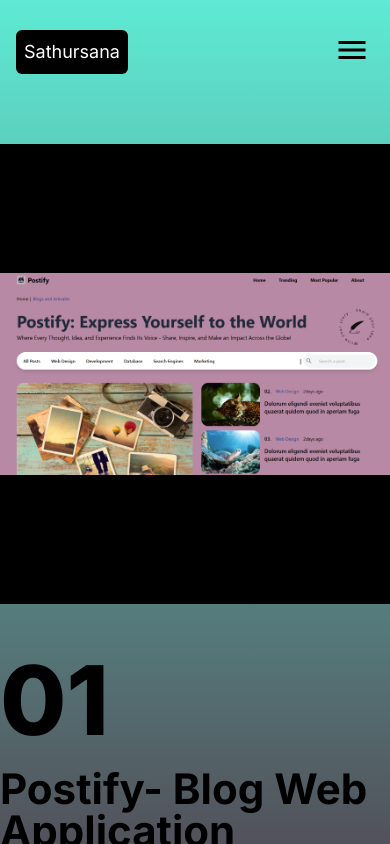
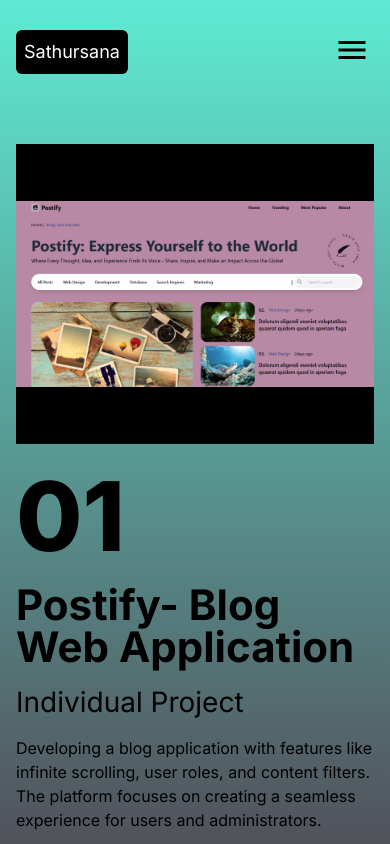
Before and after one commit to Sathursanak/portfolio, a Next.js app: page /portfolio in a window 390 px wide. Built offline with nearby package versions, Linux system fonts and the light colour scheme.

Commit message:
update about page

```diff
--- a/app/about/page.jsx
+++ b/app/about/page.jsx
@@ -88,6 +88,9 @@ const page = () => {
                   <div className="rounded p-2 text-sm cursor-pointer bg-black text-white hover:bg-white hover:text-black">
                     Spring Boot
                   </div>
+                  <div className="rounded p-2 text-sm cursor-pointer bg-black text-white hover:bg-white hover:text-black">
+                    Node.js
+                  </div>
                 </div>
               </div>
 
@@ -100,6 +103,18 @@ const page = () => {
                   </div>
                   <div className="rounded p-2 text-sm cursor-pointer bg-black text-white hover:bg-white hover:text-black">
                     MySQL
+                  </div>
+                </div>
+              </div>
+              {/* Tools and Frameworks */}
+              <div className="flex flex-col gap-4">
+                <h2 className="font-semibold text-lg">Tools</h2>
+                <div className="flex gap-4 flex-wrap">
+                  <div className="rounded p-2 text-sm cursor-pointer bg-black text-white hover:bg-white hover:text-black">
+                    Github
+                  </div>
+                  <div className="rounded p-2 text-sm cursor-pointer bg-black text-white hover:bg-white hover:text-black">
+                    Figma
                   </div>
                 </div>
               </div>
--- a/app/portfolio/page.jsx
+++ b/app/portfolio/page.jsx
@@ -1,17 +1,11 @@
 "use client";
 
 import { motion } from "framer-motion";
-import React from "react";
-import { useState, useRef } from "react";
-
+import React, { useState, useRef } from "react";
 import { Swiper, SwiperSlide } from "swiper/react";
 import "swiper/css";
-
 import { BsArrowUpRight, BsGithub } from "react-icons/bs";
-
 import Link from "next/link";
-
-
 
 const projects = [
   {
@@ -134,7 +128,7 @@ const page = () => {
     <motion.div
       initial={{ opacity: 0 }}
       animate={{ opacity: 1 }}
-      className="min-h-[80vh] flex flex-col justify-center py-12 xl:px-0"
+      className="min-h-[80vh] flex flex-col justify-center py-12 xl:px-0 px-4 sm:px-6" // Added sm:px-6 for small screen padding
     >
       <div className="container mx-auto ">
         <div className="flex flex-col xl:flex-row xl:gap-[30px]">
@@ -151,7 +145,6 @@ const page = () => {
               </div>
               {/* category */}
               <div className="text-[28px] font-semi-bold leading-none text-black group-hover:text-accent duration-500 capitalize">
-                {" "}
                 {project.category}
               </div>
 
@@ -200,7 +193,7 @@ const page = () => {
               </button>
             </div>
           </div>
-          <div className="w-full xl:w-[50%]">
+          <div className="w-full xl:w-[50%] hidden xl:block">
             <Swiper
               spaceBetween={30}
               slidesPerView={1}
@@ -221,6 +214,16 @@ const page = () => {
               ))}
             </Swiper>
           </div>
+          {/* Mobile view image */}
+          <div className="w-full xl:hidden mb-6">
+            <div className="relative group flex justify-center items-center bg-black">
+              <img
+                src={project.img}
+                alt={project.title}
+                className="w-full h-[300px] object-contain rounded-lg"
+              />
+            </div>
+          </div>
         </div>
       </div>
     </motion.div>
--- a/components/navbar.jsx
+++ b/components/navbar.jsx
@@ -24,29 +24,29 @@ const Navbar = () => {
     opened: {
       x: "0",
       transition: {
-        when : "beforeChildren",
-        staggerChildren: 0.2,},
+        when: "beforeChildren",
+        staggerChildren: 0.2,
+      },
     },
   };
 
   const listItemVariants = {
-     closed:{
+    closed: {
       x: -10,
       opacity: 0,
-
-     },
-     opened:{
+    },
+    opened: {
       x: 0,
       opacity: 1,
-     }
+    },
   };
+
   return (
     <div className="h-full flex items-center justify-between px-4 sm:px-8 md:px-12 lg:px-20 xl:px-48 text-xl">
       {/* Desktop Navigation Links */}
       <div className="hidden md:flex gap-8">
         {links.map((link) => (
-          <NavLink link={link} key={link.title}/>
-
+          <NavLink link={link} key={link.title} />
         ))}
       </div>
 
@@ -85,7 +85,7 @@ const Navbar = () => {
           onClick={() => setOpen((prev) => !prev)}
         >
           {open ? (
-            <MdClose className="text-4xl text-white" />
+            <MdClose className="text-4xl text-white absolute top-4 right-4 z-50" />
           ) : (
             <MdMenu className="text-4xl text-black" />
           )}
@@ -96,11 +96,14 @@ const Navbar = () => {
             variants={listVariants}
             initial="closed"
             animate="opened"
-            className="absolute top-0 left-0 w-screen h-screen bg-black text-white flex flex-col items-center justify-center gap-8 text-4xl z-50"
+            className="absolute top-0 left-0 w-screen h-screen bg-black text-white flex flex-col items-center justify-center gap-8 text-4xl z-40"
+            style={{ pointerEvents: "auto" }} // Ensure it responds to clicks
           >
             {links.map((link) => (
               <motion.div variants={listItemVariants} key={link.title}>
-                <Link href={link.url}>{link.title}</Link>
+                <Link href={link.url} className="cursor-pointer">
+                  {link.title}
+                </Link>
               </motion.div>
             ))}
           </motion.div>
```
